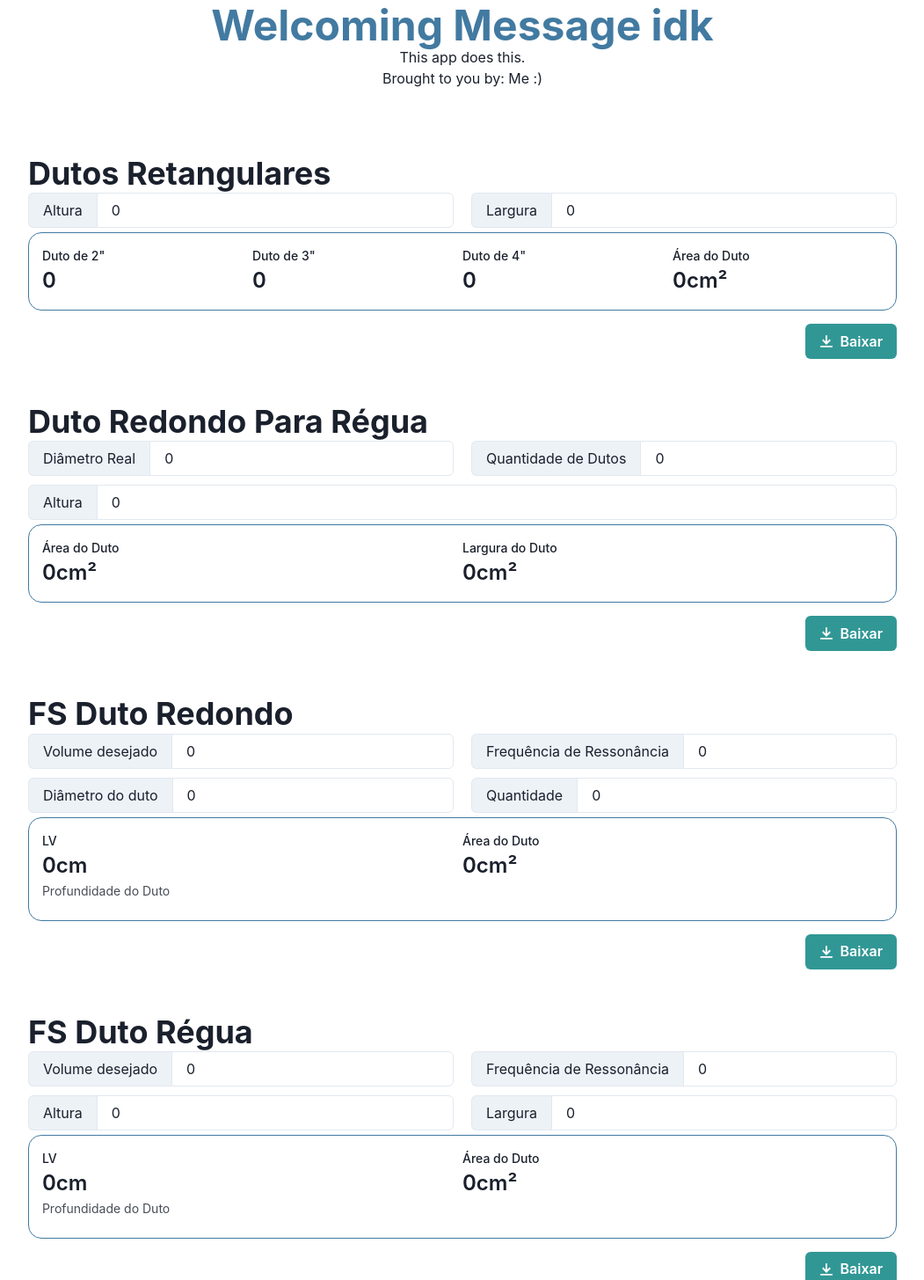
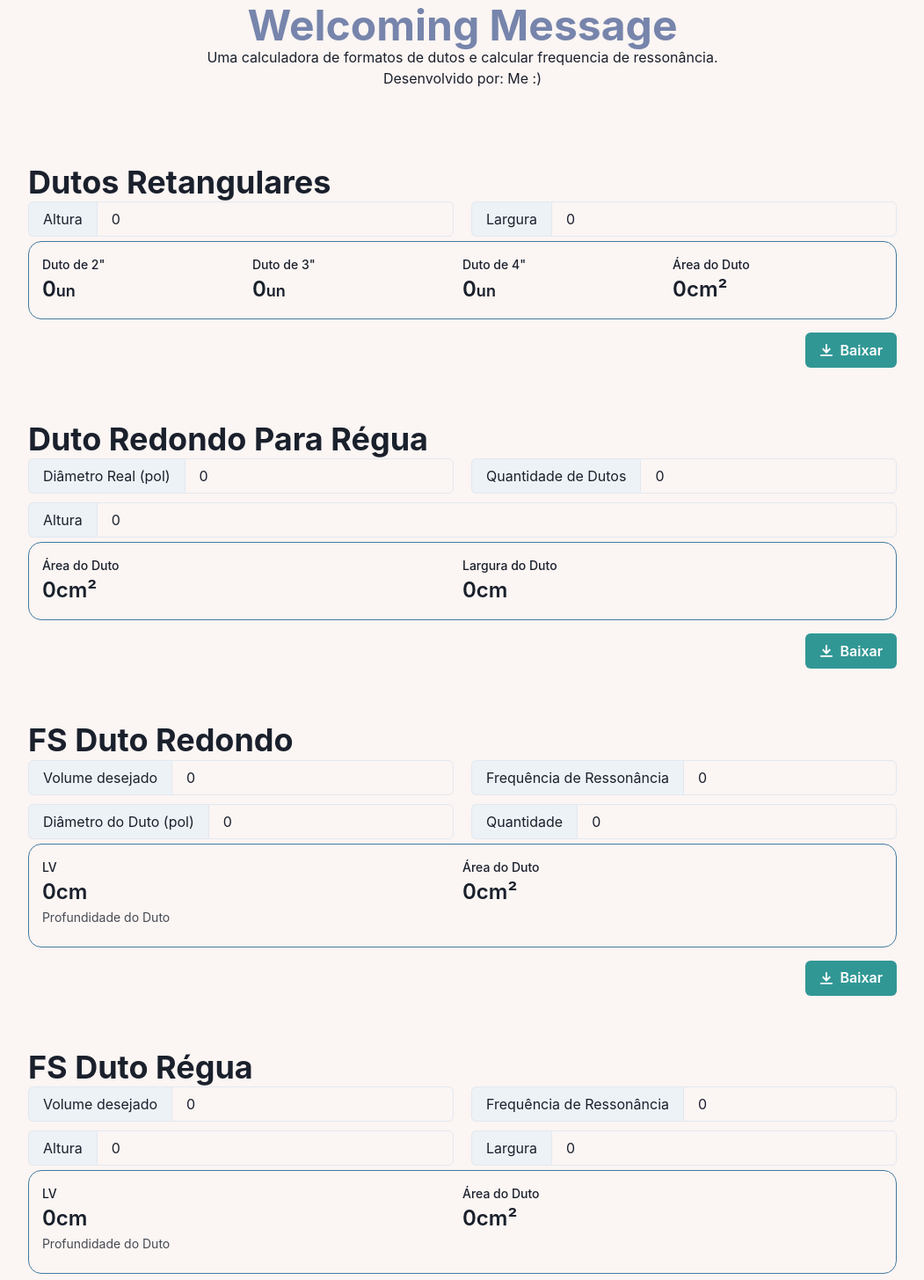
Before and after one commit to Jorgen-Jr/calculadora_de_dutos, a Next.js app: page / in a window 1280 px wide. Shown: the top 1455 px of the page at 88% size, without its empty margins (114-1165 px from the left). Built offline with nearby package versions, Linux system fonts and the light colour scheme.

Commit message:
feat: Feature wise, this is ready to ship.  - Added back LICENCE file.  - Fixxed constant value for area calc.  - Fixed typo on main form.

```diff
--- a/pages/_app.tsx
+++ b/pages/_app.tsx
@@ -1,10 +1,11 @@
 import "../styles/globals.css";
 import type { AppProps } from "next/app";
 import { ChakraProvider } from "@chakra-ui/react";
+import theme from "../src/theme";
 
 function MyApp({ Component, pageProps }: AppProps) {
   return (
-    <ChakraProvider>
+    <ChakraProvider theme={theme} resetCSS>
       <Component {...pageProps} />
     </ChakraProvider>
   );
--- a/pages/index.tsx
+++ b/pages/index.tsx
@@ -1,6 +1,6 @@
 /* eslint-disable react/no-children-prop */
 import { Input, InputGroup, InputLeftAddon } from "@chakra-ui/input";
-import { Flex, Heading } from "@chakra-ui/layout";
+import { Flex, Heading, Text } from "@chakra-ui/layout";
 import { Stat, StatGroup, StatHelpText, StatLabel, StatNumber } from "@chakra-ui/react";
 import type { NextPage } from "next";
 import React, { useState } from "react";
@@ -15,7 +15,7 @@ const Home: NextPage = () => {
   const [volume, setVolume] = useState(0);
   const [frequency, setFrequency] = useState(0);
 
-  function dutoRetantular(width: number, height: number, pol: number): number {
+  function dutoRetangular(width: number, height: number, pol: number): number {
     const result = (width * height) / pol;
 
     return Math.round(result);
@@ -33,13 +33,13 @@ const Home: NextPage = () => {
     return { area: parseFloat(area.toFixed(2)), width: parseFloat(width.toFixed(2)) || 0 };
   }
 
-  function fsDutoRedonto(
+  function fsDutoRedondo(
     volume: number,
     frequency: number,
     diameter: number,
     ducts_quantity: number
   ): { area: number; lv: number } {
-    const area = Math.PI * (((diameter * ducts_quantity * 2.54) / 2) * ((diameter * 2.52) / 2));
+    const area = Math.PI * (((diameter * ducts_quantity * 2.54) / 2) * ((diameter * 2.54) / 2));
 
     const lva = lv(area, volume, frequency);
 
@@ -112,18 +112,32 @@ const Home: NextPage = () => {
           >
             <Stat>
               <StatLabel>Duto de 2{'"'}</StatLabel>
-              <StatNumber>{dutoRetantular(width, height, 20)}</StatNumber>
-              {/* <StatHelpText>Quantidade</StatHelpText> */}
+              <StatNumber>
+                {dutoRetangular(width, height, 20)}
+                <Text as="span" fontSize="large">
+                  un
+                </Text>
+              </StatNumber>
             </Stat>
 
             <Stat>
               <StatLabel>Duto de 3{'"'}</StatLabel>
-              <StatNumber>{dutoRetantular(width, height, 45)}</StatNumber>
+              <StatNumber>
+                {dutoRetangular(width, height, 45)}
+                <Text as="span" fontSize="large">
+                  un
+                </Text>
+              </StatNumber>
             </Stat>
 
             <Stat>
               <StatLabel>Duto de 4{'"'}</StatLabel>
-              <StatNumber>{dutoRetantular(width, height, 81)}</StatNumber>
+              <StatNumber>
+                {dutoRetangular(width, height, 81)}
+                <Text as="span" fontSize="large">
+                  un
+                </Text>
+              </StatNumber>
             </Stat>
 
             <Stat>
@@ -138,7 +152,7 @@ const Home: NextPage = () => {
           <form action="">
             <Flex justifyContent="space-evenly" flexDir={["column", "row"]}>
               <InputGroup p="0 10px">
-                <InputLeftAddon children="Diâmetro Real" />
+                <InputLeftAddon children="Diâmetro Real (pol)" />
                 <Input
                   placeholder="Diâmetro Real em polegadas"
                   value={diameter}
@@ -183,7 +197,7 @@ const Home: NextPage = () => {
 
             <Stat>
               <StatLabel>Largura do Duto</StatLabel>
-              <StatNumber>{dutoRedondoParaRegua(height, diameter, ducts_quantity).width}cm²</StatNumber>
+              <StatNumber>{dutoRedondoParaRegua(height, diameter, ducts_quantity).width}cm</StatNumber>
             </Stat>
           </StatGroup>
         </PrintContainer>
@@ -212,15 +226,15 @@ const Home: NextPage = () => {
             </Flex>
 
             <Flex justifyContent="space-evenly" mt={["0", "10px"]} flexDir={["column", "row"]}>
-              <InputGroup m={"0 10px"}>
-                <InputLeftAddon children="Diâmetro do duto" />
+              <InputGroup p={"0 10px"}>
+                <InputLeftAddon children="Diâmetro do Duto (pol)" />
                 <Input
-                  placeholder="Diametro"
+                  placeholder="Diâmetro"
                   value={diameter}
                   onChange={(event) => setDiameter(parseInt(event.target.value) || 0)}
                 />
               </InputGroup>
-              <InputGroup m={"0 10px"}>
+              <InputGroup p={"0 10px"}>
                 <InputLeftAddon children="Quantidade" />
                 <Input
                   placeholder="Quantidade de Dutos"
@@ -240,13 +254,13 @@ const Home: NextPage = () => {
           >
             <Stat>
               <StatLabel>LV</StatLabel>
-              <StatNumber>{fsDutoRedonto(volume, frequency, diameter, ducts_quantity).lv}cm</StatNumber>
+              <StatNumber>{fsDutoRedondo(volume, frequency, diameter, ducts_quantity).lv}cm</StatNumber>
               <StatHelpText>Profundidade do Duto</StatHelpText>
             </Stat>
 
             <Stat>
               <StatLabel>Área do Duto</StatLabel>
-              <StatNumber>{fsDutoRedonto(volume, frequency, diameter, ducts_quantity).area}cm²</StatNumber>
+              <StatNumber>{fsDutoRedondo(volume, frequency, diameter, ducts_quantity).area}cm²</StatNumber>
             </Stat>
           </StatGroup>
         </PrintContainer>
@@ -275,7 +289,7 @@ const Home: NextPage = () => {
             </Flex>
 
             <Flex justifyContent="space-evenly" mt={["0", "10px"]} flexDir={["column", "row"]}>
-              <InputGroup m={"0 10px"}>
+              <InputGroup p={"0 10px"}>
                 <InputLeftAddon children="Altura" />
                 <Input
                   placeholder="Altura"
@@ -283,7 +297,7 @@ const Home: NextPage = () => {
                   onChange={(event) => setHeight(parseInt(event.target.value) || 0)}
                 />
               </InputGroup>
-              <InputGroup m={"0 10px"}>
+              <InputGroup p={"0 10px"}>
                 <InputLeftAddon children="Largura" />
                 <Input
                   placeholder="Largura"
@@ -338,7 +352,7 @@ const Home: NextPage = () => {
             </Flex>
 
             <Flex justifyContent="space-evenly" mt={["0", "10px"]} flexDir={["column", "row"]}>
-              <InputGroup m={"0 10px"}>
+              <InputGroup p={"0 10px"}>
                 <InputLeftAddon children="Comprimento Lado" />
                 <Input
                   placeholder="Comprimento lado"
@@ -346,7 +360,7 @@ const Home: NextPage = () => {
                   onChange={(event) => setHeight(parseInt(event.target.value) || 0)}
                 />
               </InputGroup>
-              <InputGroup m={"0 10px"}>
+              <InputGroup p={"0 10px"}>
                 <InputLeftAddon children="Quantidade de Dutos" />
                 <Input
                   placeholder="Quantidade de Dutos"
--- a/src/Components/Header.tsx
+++ b/src/Components/Header.tsx
@@ -1,17 +1,26 @@
 import React from "react";
 
-import { Flex, Heading, Text, Link } from "@chakra-ui/react";
+import { Flex, Heading, Text, Link, Button, useColorMode, Box } from "@chakra-ui/react";
+import { MoonIcon, SunIcon } from "@chakra-ui/icons";
 
 const Header = () => {
+  const { colorMode, toggleColorMode } = useColorMode();
+
   return (
     <Flex textAlign="center" flexDir="column" p="5px">
-      <Heading size="2xl" color="#427AA1">
-        Welcoming Message idk
+      <Heading size="2xl" color="#7785AC">
+        Welcoming Message
       </Heading>
-      <Text>This app does this.</Text>
+      <Text>Uma calculadora de formatos de dutos e calcular frequencia de ressonância.</Text>
       <Text>
-        Brought to you by: <Link href="./asopdk">Me :)</Link>
+        Desenvolvido por: <Link href="./asopdk">Me :)</Link>
       </Text>
+
+      {/* Hidden feature? :) */}
+      <Button maxW="200px" m="auto" onClick={toggleColorMode} display="none">
+        <Box p="0 5px">Usar Tema {colorMode === "light" ? "Escuro" : "Claro"}</Box>
+        <Box p="0 5px">{colorMode === "light" ? <SunIcon /> : <MoonIcon />}</Box>
+      </Button>
     </Flex>
   );
 };
--- a/src/Components/Layout.tsx
+++ b/src/Components/Layout.tsx
@@ -3,17 +3,18 @@ import React from "react";
 import Header from "./Header";
 import Footer from "./Footer";
 
-import { Flex } from "@chakra-ui/react";
+import { Flex, Box } from "@chakra-ui/react";
+import { useColorModeValue } from "@chakra-ui/color-mode";
 
 const Layout = ({ children }) => {
   return (
-    <div>
+    <Box backgroundColor={useColorModeValue("#FBF5F3", "#1C2826")}>
       <Header />
       <Flex pt="70px" justifyContent="center">
         {children}
       </Flex>
       <Footer />
-    </div>
+    </Box>
   );
 };
 export default Layout;
--- a/src/Components/PrintContainer.tsx
+++ b/src/Components/PrintContainer.tsx
@@ -17,7 +17,7 @@ const PrintContainer = ({ children, title, ...props }) => {
 
   return (
     <Box {...props}>
-      <Box ref={componentRef} pb="10px">
+      <Box ref={componentRef} pb="10px" pt="10px">
         {children}
       </Box>
 
--- /dev/null
+++ b/src/theme.ts
@@ -0,0 +1,10 @@
+import { extendTheme } from "@chakra-ui/react";
+
+const config = {
+  initialColorMode: "light",
+  useSystemColorMode: true,
+};
+
+const theme = extendTheme({ config });
+
+export default theme;
```
Also changed, not shown: styles/Home.module.css (deleted, +0 -121 lines), 1 other file (tests, documents, lock files or other folders).
